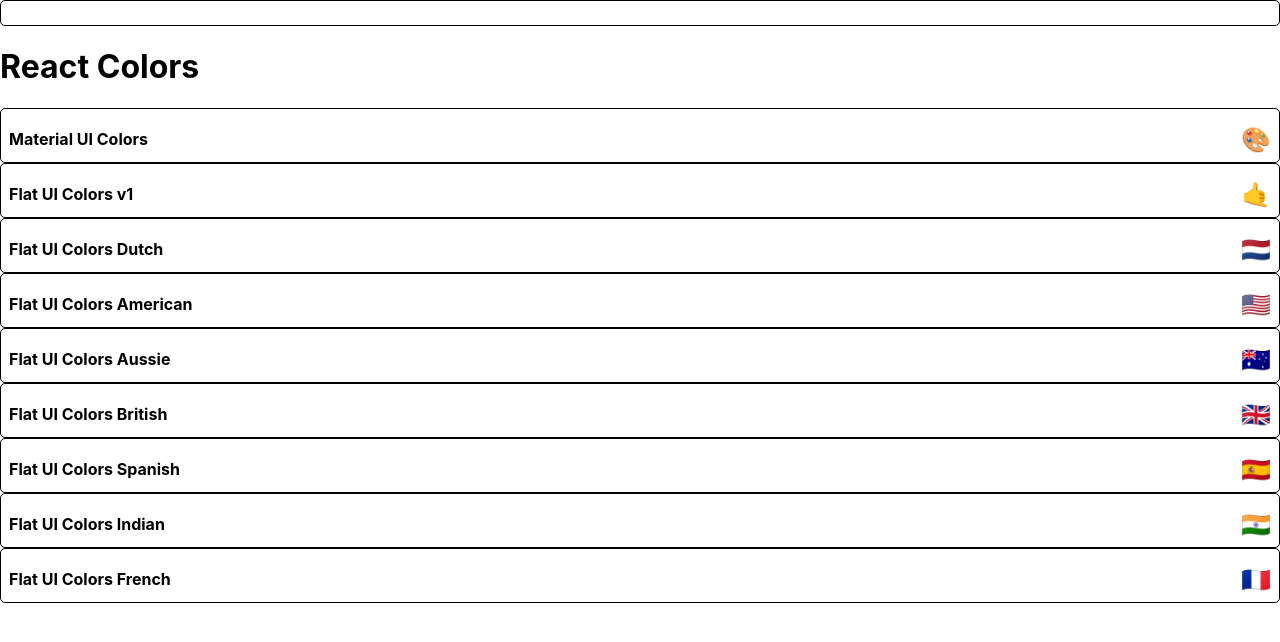
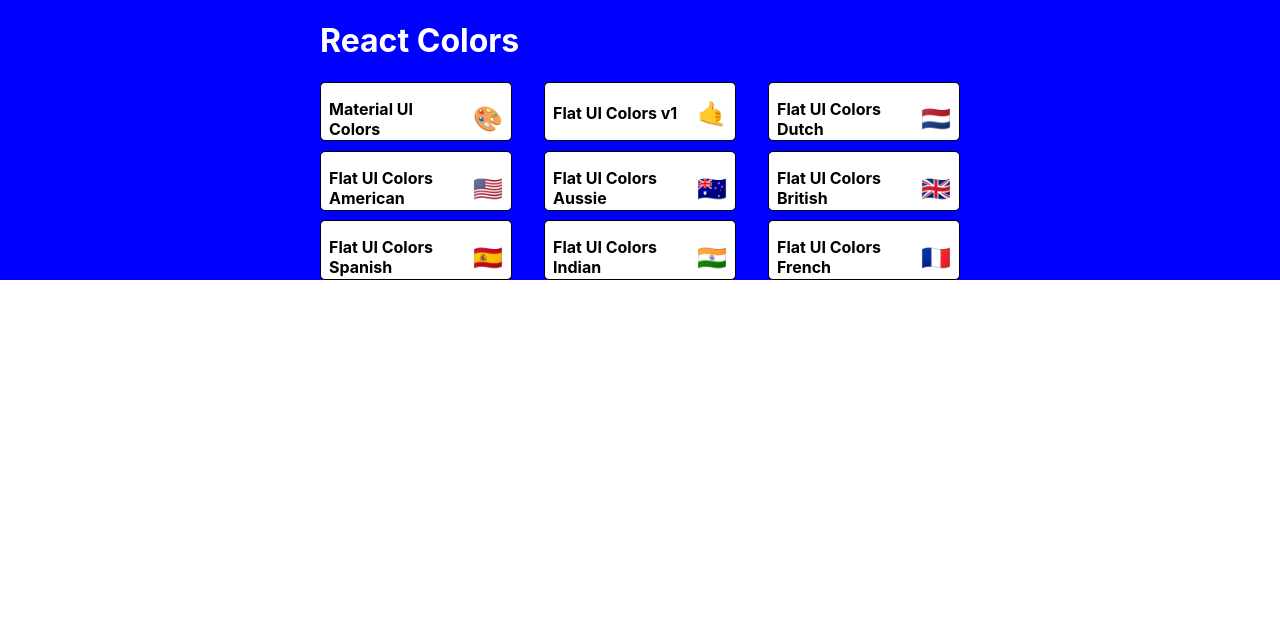
Before and after one commit to Vainakh/Colors_App, a React (Create React App) app: page / in a window 1280 px wide. Shown: the top 642 px of the page. Built offline with nearby package versions, Linux system fonts and the light colour scheme.

Commit message:
Style palette list with jss

```diff
--- a/src/PaletteList.js
+++ b/src/PaletteList.js
@@ -2,23 +2,57 @@
 import './PaletteList.css';
 import {Link} from 'react-router-dom';
 import MiniPalette from './MiniPalette';
+import { withStyles } from '@material-ui/core/styles';
+
+const styles = {
+  root: {
+    backgroundColor: "blue",
+    height: "100%",
+    display: "flex",
+    alignItems: "flex-start",
+    justifyContent: "center"
+  },
+  container: {
+    width: "50%",
+    display: "flex",
+    alignItems: "flex-start",
+    flexDirection: "column",
+    flexWrap: "wrap"
+  },
+  nav: {
+    display: "flex",
+    width: "100%",
+    justifyContent: "space-between",
+    color: "white"
+  },
+  palettes: {
+    boxSizing: "border-box",
+    width: "100%",
+    display: "grid",
+    gridTemplateColumns: "repeat(3, 30%)",
+    gridGap: "5%"
+  }
+};
 
 class PaletteList extends Component {
-
   render() {
-    const {palettes} = this.props;
+    const {palettes, classes} = this.props;
     return (
-      <div>
-        <MiniPalette/>
-         <h1>React Colors</h1>
-         {palettes.map(palette => (
+      <div className={classes.root}>
+        <div className={classes.container}>
+          <div className={classes.nav}>
+            <h1>React Colors</h1>
+          </div>
+        <div className={classes.palettes}>
+        {palettes.map(palette => (
           <MiniPalette
-            {...palette}
-          />
+            {...palette} />
         ))}
+          </div>
+        </div>
       </div>
     )
   }
 }
 
-export default PaletteList;
+export default withStyles(styles)(PaletteList);
```
